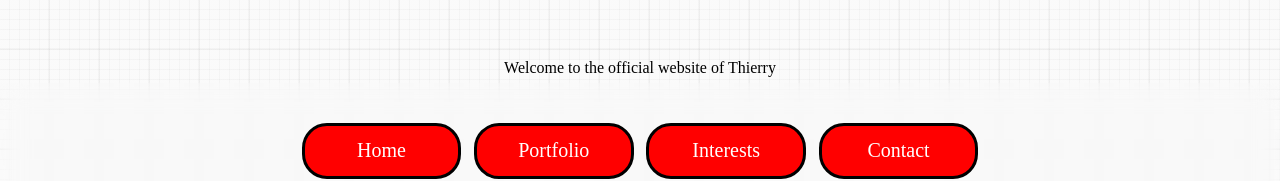
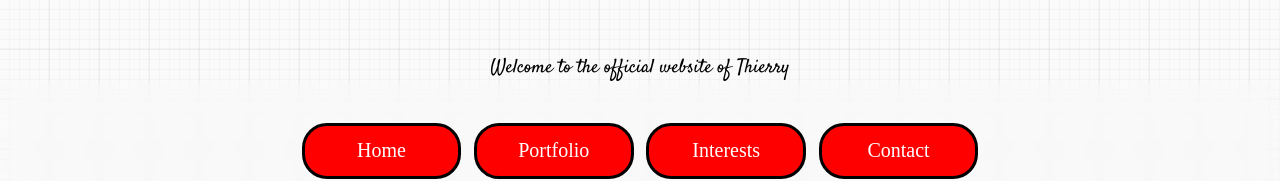
Before and after one commit to JovinMtl/persona-nuxt, a Nuxt app: page / in a window 1280 px wide. Shown: the top 181 px of the page. Built offline with nearby package versions, Linux system fonts and the light colour scheme; a web font is replaced by a local one.

Commit message:
applying Satisfy font to the title

```diff
--- a/pages/index.vue
+++ b/pages/index.vue
@@ -3,7 +3,7 @@
         <div style="width: 100%;height: 30px"></div>
         <div style="width: 100%;height: 40px;display: flex;
             justify-content: center; align-items: center;
-            margin-bottom: 15px;">{{ title_jove }}</div>
+            margin-bottom: 15px;font-family: 'Satisfy'; font-size: larger;">{{ title_jove }}</div>
         <me-nu></me-nu>
 
         <div>
```
